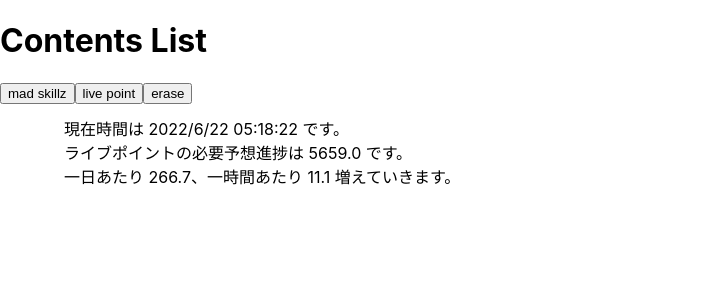
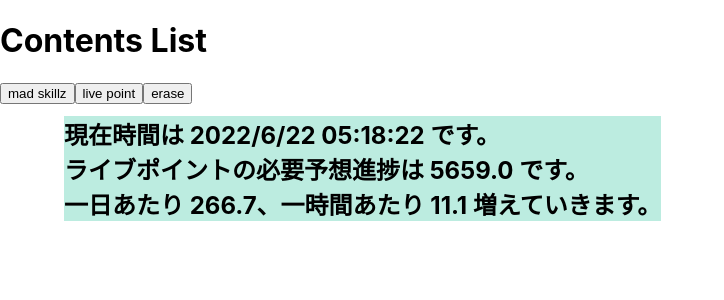
Before and after one commit to popcube/prosekacube, a React (Create React App) app: page / in a window 1280 px wide. Both pictures are taken after a click on the button "live point". Shown: the top 300 px of the page, without its empty margins (0-724 px from the left). Built offline with nearby package versions, Linux system fonts and the light colour scheme.

Commit message:
live point style sheet

```diff
--- a/src/components/styled_tags.js
+++ b/src/components/styled_tags.js
@@ -1,6 +1,6 @@
 import styled from "styled-components";
 
-export const TitleText = styled.text`
+export const TitleText = styled.div`
   font-weight: bold;
   font-size: 150%;
   background-color: #BCECE0;
--- a/src/live_point.js
+++ b/src/live_point.js
@@ -56,9 +56,9 @@ const NowDiv = () => {
 
   return (
     <div align="left">
-      <div>{timeStr}</div>
-      <div>{livePointDueString}</div>
-      <div>{livePointDueUnit}</div>
+      <TitleText>{timeStr}</TitleText>
+      <TitleText>{livePointDueString}</TitleText>
+      <TitleText>{livePointDueUnit}</TitleText>
     </div>
   );
 }
```
